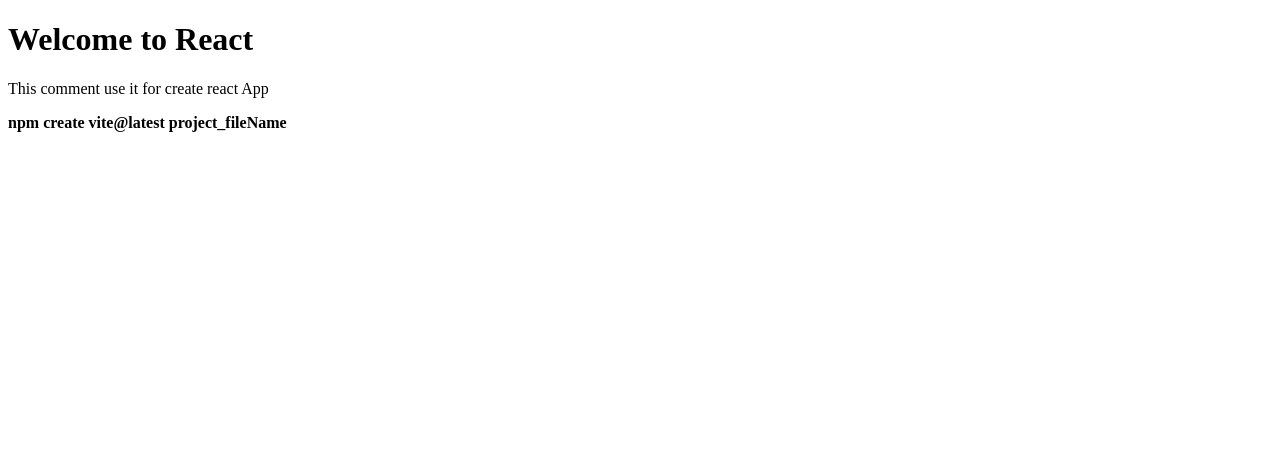
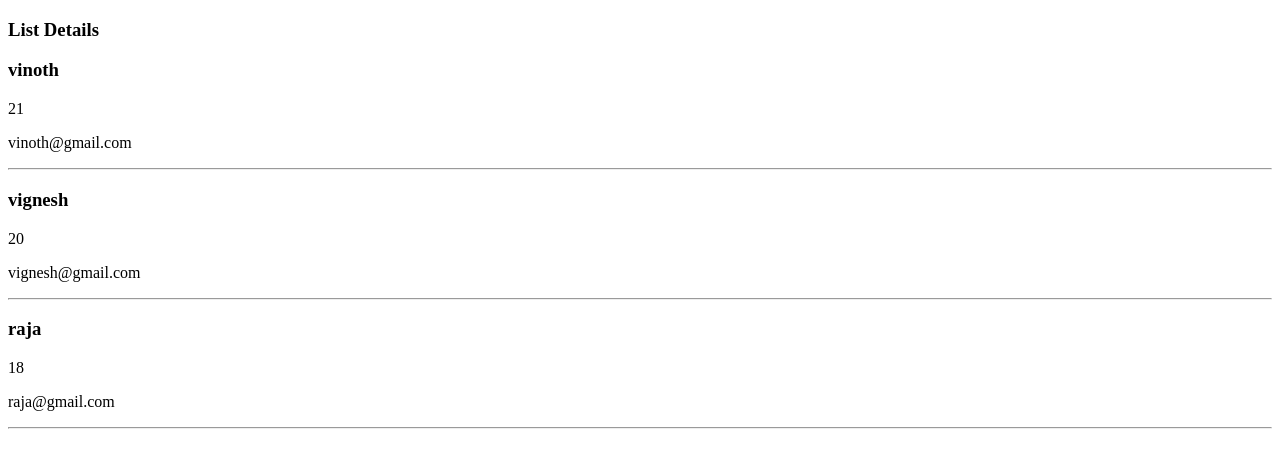
Before and after one commit to vinoth9598/reactTopics, a React (Vite) app: page / in a window 1280 px wide. Shown: the top 468 px of the page. Built offline with nearby package versions, Linux system fonts and the light colour scheme.

Commit message:
handled array lists

```diff
--- a/src/App.jsx
+++ b/src/App.jsx
@@ -1,12 +1,45 @@
 
 import React from "react" ;
 
-function App(){
+function Lists({lists}){
   return(
     <div>
-        <h1>Welcome to React</h1>
-        <p>This comment use it for create react App</p>
-        <b>npm create vite@latest project_fileName</b>
+      <h3>List Details</h3>
+      {
+        lists.map((list , index) => (
+          <div key={index}>
+            <h3>{list.name}</h3>
+            <p>{list.age}</p>
+            <p>{list.email}</p>
+            <hr/>
+          </div>
+        ))
+      }
+    </div>
+  )
+}
+
+function App(){
+ const lists = [
+  {
+    name:"vinoth",
+    age:21,
+    email:"vinoth@gmail.com"
+  },
+  {
+    name:"vignesh",
+    age:20,
+    email:"vignesh@gmail.com"
+  },
+  {
+    name:"raja",
+    age:18,
+    email : "raja@gmail.com"
+  }
+ ];
+  return(
+    <div>
+        <Lists lists = {lists}/>
     </div>
   )
 }
```
